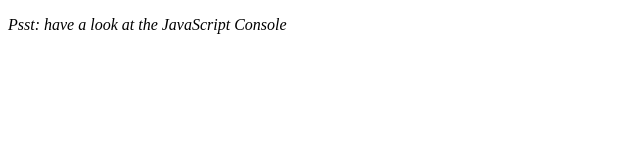
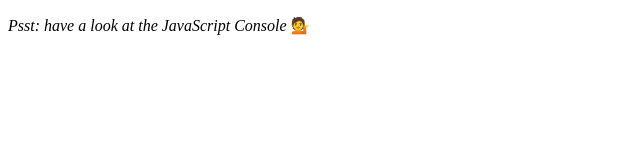
Before and after one commit to annunirmal/JS-30, a website: page 04.arrayCardio0.1/index.html in a window 1280 px wide. Shown: the full height of the page, 0-640 px from the left. Drawn offline with Linux system fonts and the light colour scheme.

Commit message:
minor changes

```diff
--- a/04.arrayCardio0.1/index.html
+++ b/04.arrayCardio0.1/index.html
@@ -5,7 +5,7 @@
   <title>Array Cardio 💪</title>
 </head>
 <body>
-  <p><em>Psst: have a look at the JavaScript Console</em>   </p>
+  <p><em>Psst: have a look at the JavaScript Console</em> 💁   </p>
   <script>
     // Get your shorts on - this is an array workout!
     // ## Array Cardio Day 1
```
